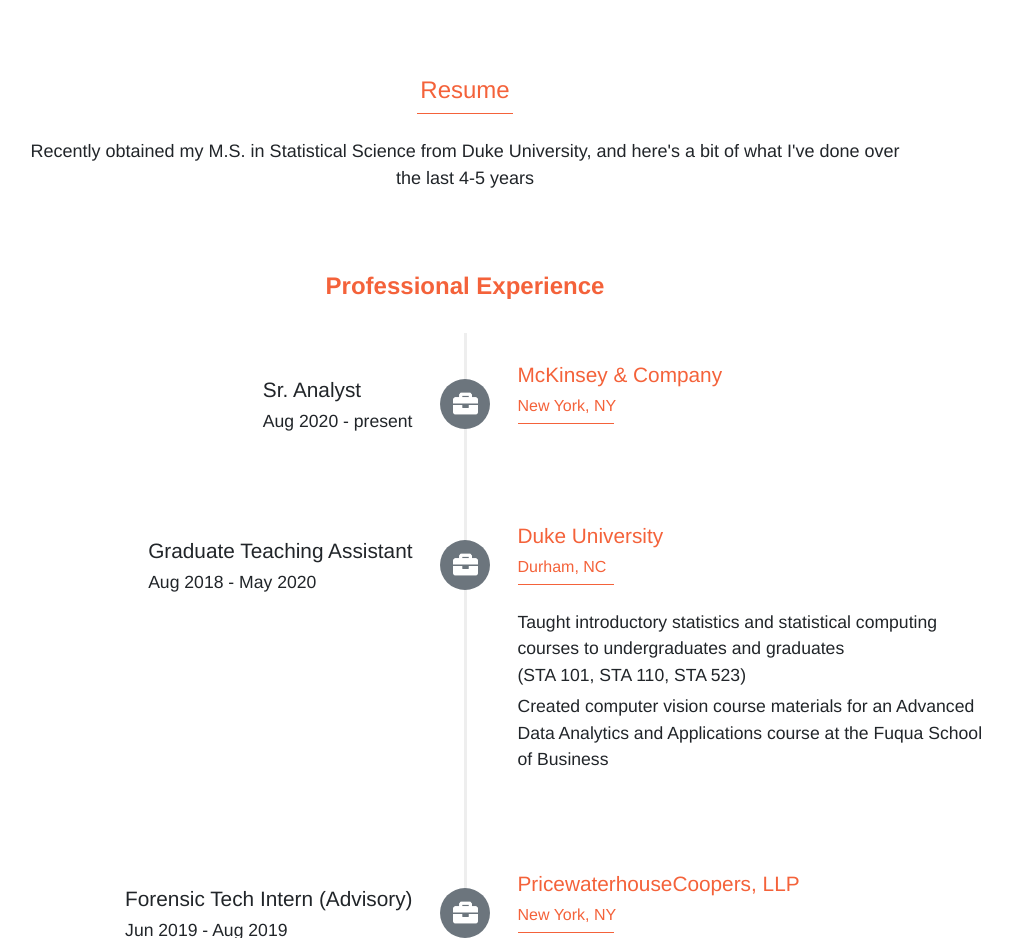
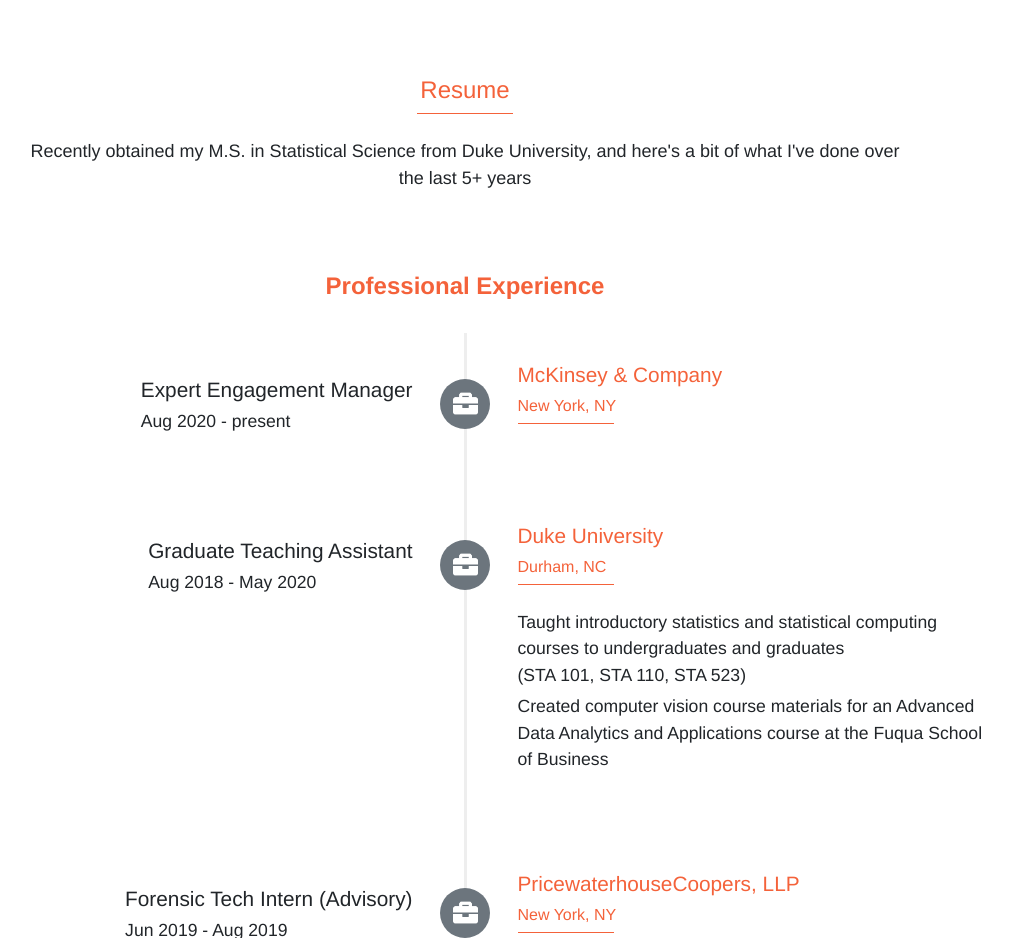
Before and after one commit to ecoronado92/ecoronado92.github.io, a website: page index.html in a window 1280 px wide. Shown: the part 2600-3538 px from the top of the page, without its empty margins (175-1187 px from the left). Drawn offline with nearby package versions, Linux system fonts and the light colour scheme.

Commit message:
Update index.html

```diff
--- a/index.html
+++ b/index.html
@@ -221,13 +221,13 @@
   <div class="container">
     <h3 class="mt-0 font-weight-light abt-head text-center">Resume</h3>
     <hr class="divider section_title_div">
-    <p class="mb-4 resume-tagline text-center" > <b>Recently obtained my M.S. in Statistical Science</b> from Duke University, and here's a bit of what I've done over the last 4-5 years </p>
+    <p class="mb-4 resume-tagline text-center" > <b>Recently obtained my M.S. in Statistical Science</b> from Duke University, and here's a bit of what I've done over the last 5+ years </p>
 
     <!-- PROFESSIONAL EXPERIENCE -->
     <div class = "professional-exp timeline-section">
       <h3 class="mt-0 font-weight-bold timeline-section-title ">Professional Experience</h3>
       <div id="professional-timeline">
-        <div data-vtside="right" data-vtdate="<h4 class=&quot;timeline-event-title&quot;>Sr. Analyst</h4>
+        <div data-vtside="right" data-vtdate="<h4 class=&quot;timeline-event-title&quot;>Expert Engagement Manager</h4>
           <h5 class=&quot;timeline-dates&quot;> Aug 2020 - present</h5>">
           <div data-vticon="true">
             <img style="width:50%; height:50%; vertical-align: text-top;" src="img/fa-briefcase-solid.png">
```
